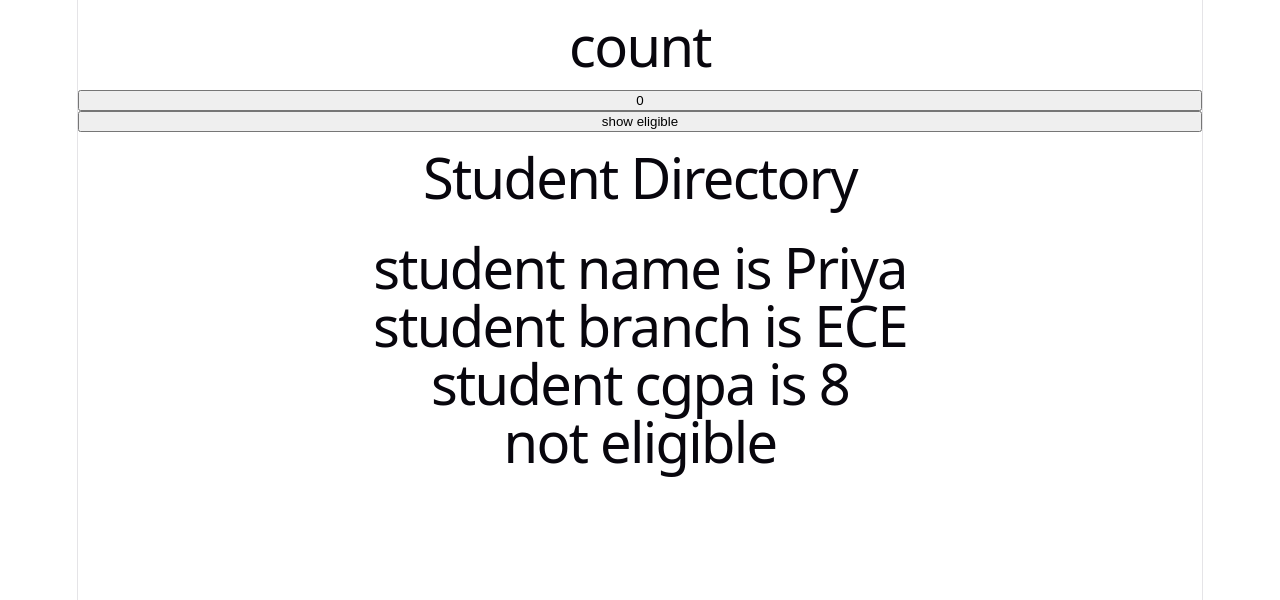
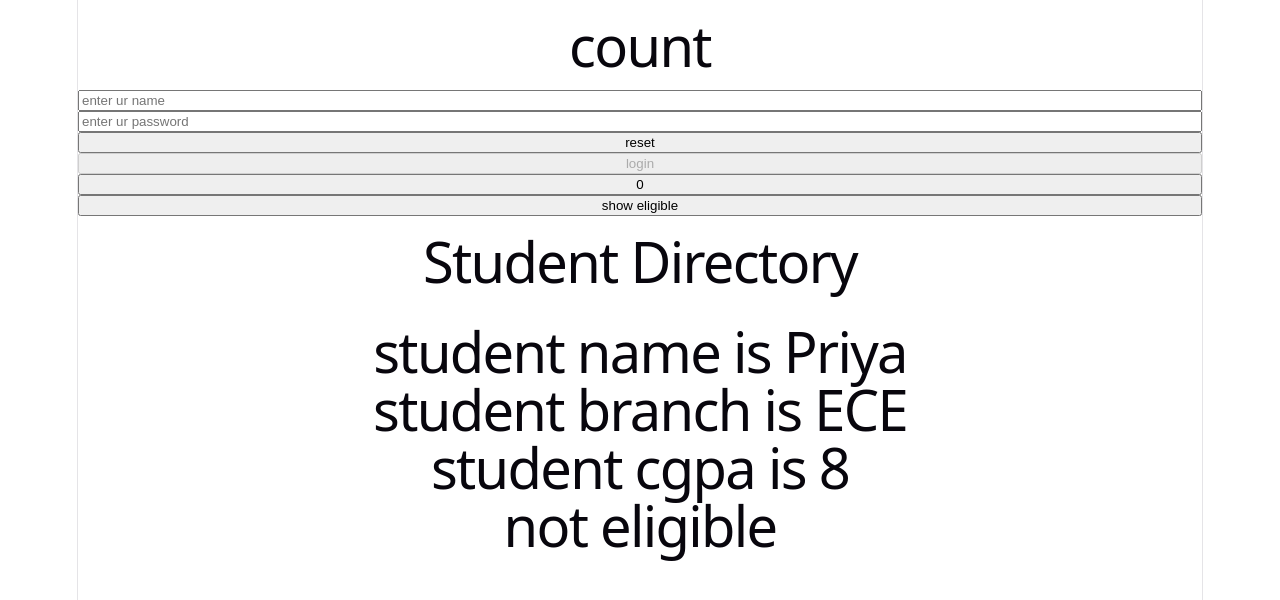
Before and after one commit to Aaditya-3/dev-sandbox, a React (Vite) app in the folder React/react-interview/: page / in a window 1280 px wide. Shown: the top 600 px of the page. Built offline with nearby package versions, Linux system fonts and the light colour scheme.

Commit message:
controlled components

```diff
--- a/React/react-interview/src/App.jsx
+++ b/React/react-interview/src/App.jsx
@@ -22,6 +22,10 @@ function App() {
     function click(){
         alert("button clicked");
     }
+    const[data , setData] = useState({
+        name : "",
+        password:""
+    });
      const[user , setUser] = useState({
             name : "Aaditya",
             age: 21
@@ -47,7 +51,11 @@ function App() {
     return (
         <>
         <h1>count</h1>
-
+        <input type = "text" value = {data.name} onChange = {(e) => setData(prev => ({...prev , name : e.target.value}))} placeholder='enter ur name'/>
+        <p>{data.name}</p>
+        <input type = "password" value = {data.password} onChange = {(e) => setData(prev => ({...prev ,password : e.target.value}))} placeholder='enter ur password'/>
+        <button onClick = {() => setData({name : "" , password : ""})}>reset</button>
+        <button  disabled = {!data.name || !data.password} onClick = {() => alert(data.name)}>login</button>
         <button onClick = {increment}>{count}</button>
         <button onClick = {show_current}>show {current === "eligible" ? "not eligible" : "eligible"}</button>
         {/*click is funcrion reference only so function is called when button is clicked and in click() function is called irrespective*/}
```
